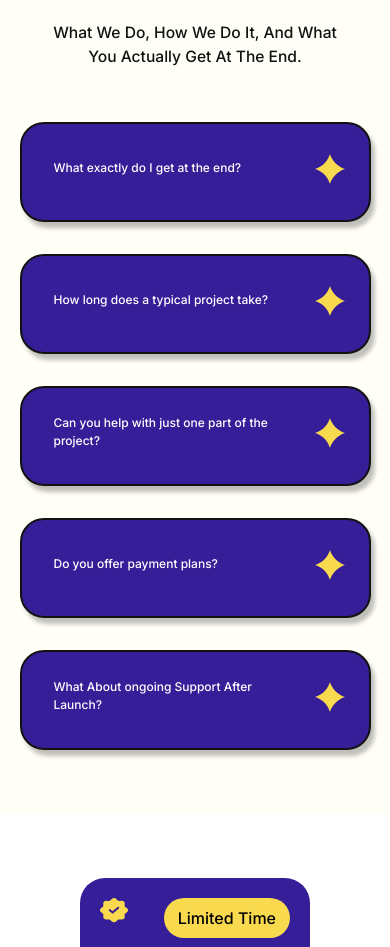
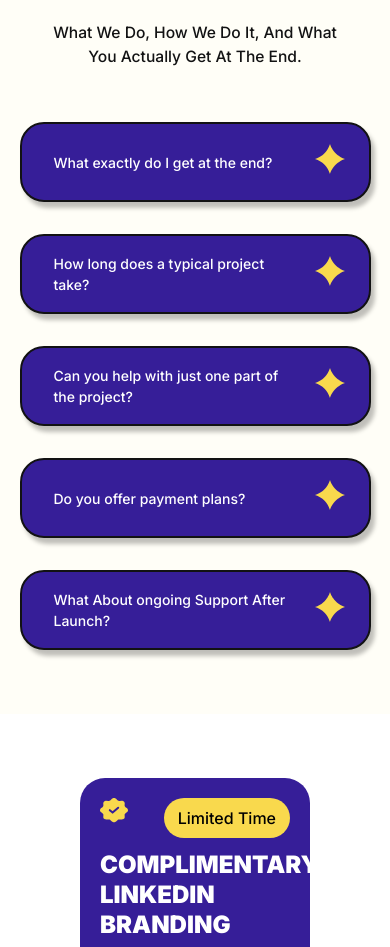
Before and after one commit to cyber-zeff/vistazo-main, a Next.js app: page / in a window 390 px wide. Shown: the part 4229-5176 px from the top of the page. Built offline with nearby package versions, Linux system fonts and the light colour scheme.

Commit message:
corrected mobile height and alignment of ques

```diff
--- a/app/components/FAQ.tsx
+++ b/app/components/FAQ.tsx
@@ -85,16 +85,16 @@ export default function FAQSection() {
 
                         return (
                             <motion.div key={index} layout initial={false}
-                                animate={{ height: isOpen ? (isMobile ? 240 : 200) : 100, }}
+                                animate={{ height: isOpen ? (isMobile ? 200 : 200) : (isMobile ? 80 : 100), }}
                                 transition={{ type: "spring", stiffness: 160, damping: 15, }}
                                 onClick={() => setActiveIndex(isOpen ? null : index)}
                                 className="relative cursor-pointer max-w-[90vw] w-150 md:w-220 lg:w-[clamp(30.25rem,45vw,42.5rem)] bg-[#361E98] rounded-3xl shadow-[4px_6px_4px_0_rgba(0,0,0,0.25)]
-                                    px-8 pt-8.5 pb-10.5 flex max-[460px]:items-center items-start justify-between overflow-hidden shrink-0 border-2 border-[#121213]">
+                                    px-8 py-6 min-[570px]:pt-8.5 min-[570px]:pb-10.5 flex max-[460px]:items-center items-start justify-between overflow-hidden shrink-0 border-2 border-[#121213]">
                                 {/* STAR */}
                                 <motion.span
                                     animate={{ rotate: isOpen ? 90 : -90 }}
                                     transition={{ duration: 0.3, ease: "easeInOut" }}
-                                    className="absolute top-7.5 right-6 sm:right-10 z-10" >
+                                    className="absolute top-5 min-[570px]:top-7.5 right-6 sm:right-10 z-10" >
                                     <svg xmlns="http://www.w3.org/2000/svg" width="35" height="35" className=" max-[460px]:w-[30px] max-[460px]:h-[30px]" viewBox="0 0 35 35" fill="none" >
                                         <path d="M17.5 0C21.6501 14.109 35 17.5 35 17.5C35 17.5 22.3021 20.891 17.5 35C12.6979 20.891 0 17.5 0 17.5C0 17.5 13.3499 14.109 17.5 0Z" fill="#F9D94D" />
                                     </svg>
@@ -102,7 +102,7 @@ export default function FAQSection() {
 
                                 {/* LEFT CONTENT */}
                                 <div className="flex-1 sm:flex-1 max-[650px]:flex-[1.4]">
-                                    <h3 className="text-[clamp(12px,3vw,18px)] sm:text-[18px] font-medium leading-normal mr-10"> {faq.question} </h3>
+                                    <h3 className="text-[clamp(14px,3vw,18px)] sm:text-[18px] font-medium leading-normal mr-10"> {faq.question} </h3>
                                     <AnimatePresence>
                                         {isOpen && (
                                             <p className="mt-4 text-[clamp(12px,3vw,16px)] leading-5.5 font-medium whitespace-pre-line capitalize max-w-[90%]">{faq.answer}</p>
```
